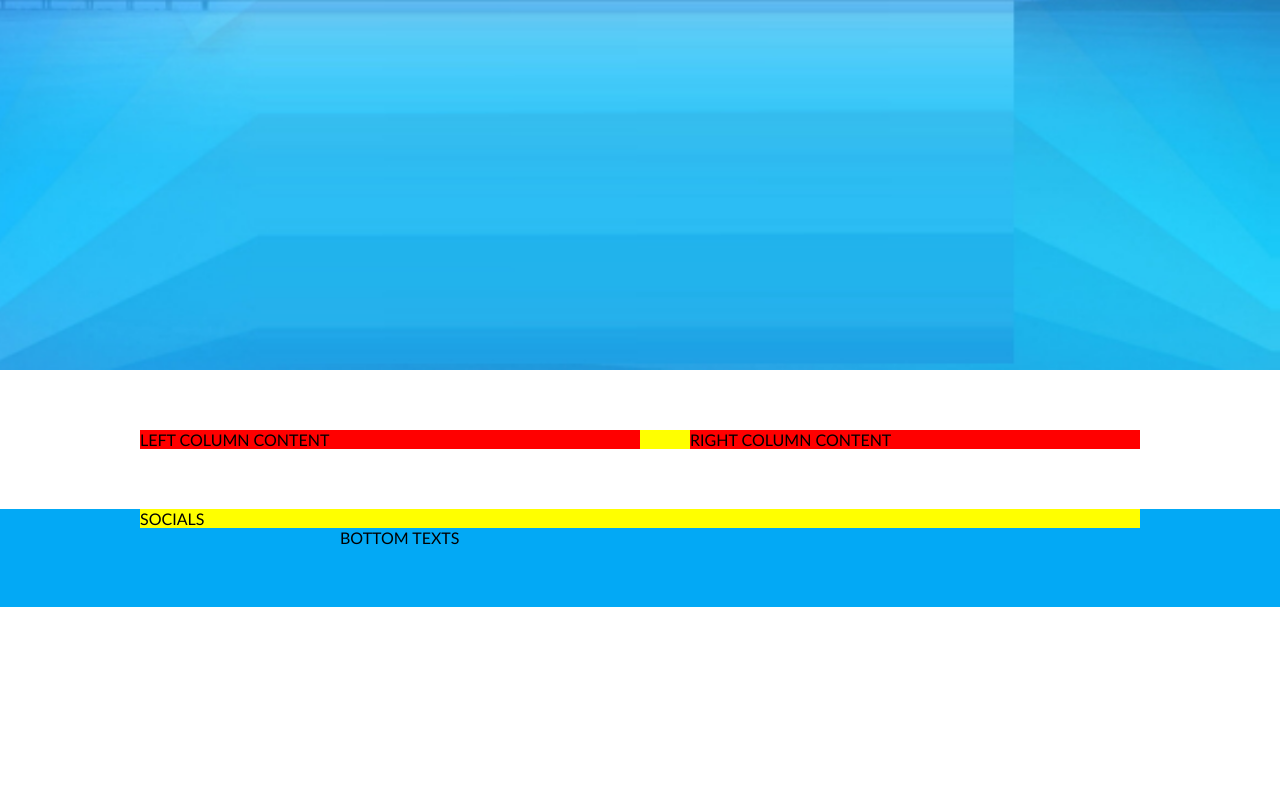
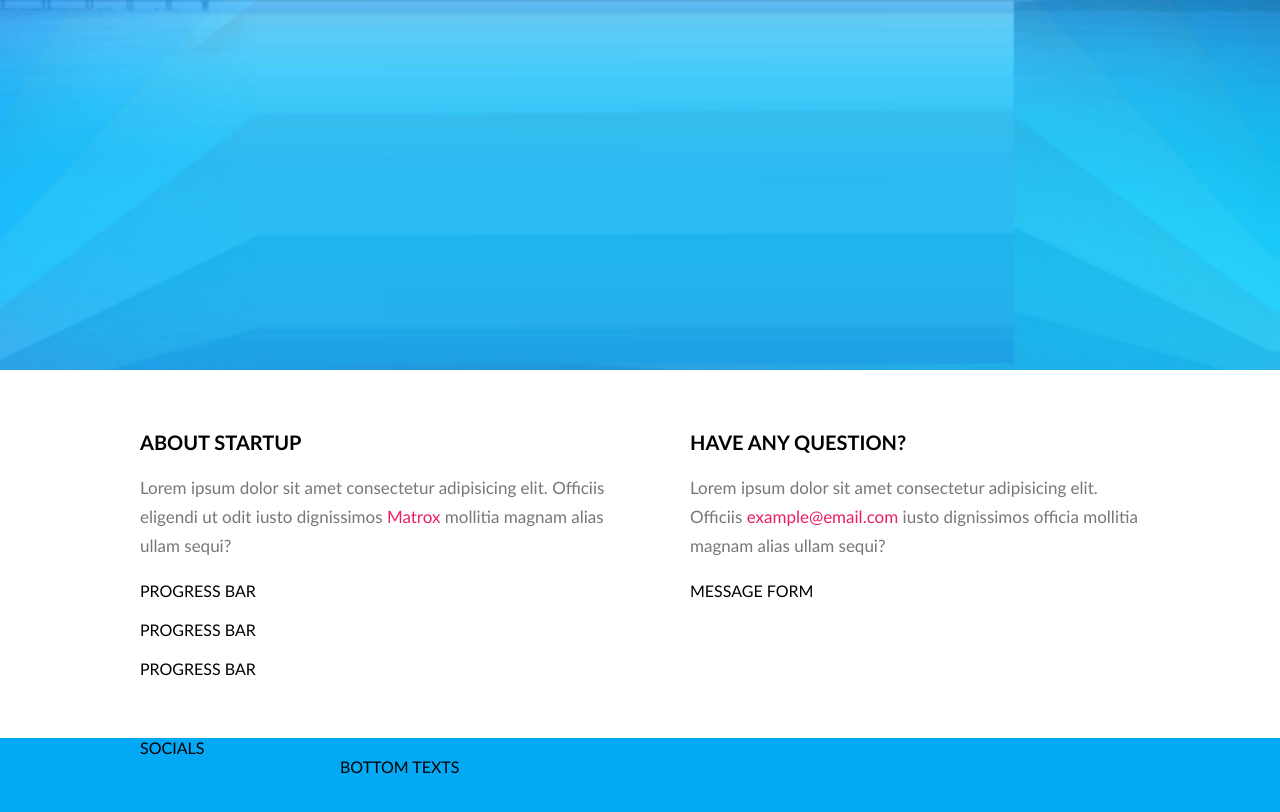
Before and after one commit to front-end-by-rimantas/27-grupe-coming-soon, a website: page index.html in a window 1280 px wide. Shown: the part 430-1242 px from the top of the page. Before the commit the page ends 1037 px from the top, so only its background shows below. Drawn offline with Linux system fonts and the light colour scheme.

Commit message:
Main content structure #6

```diff
--- a/css/basic/layout.css
+++ b/css/basic/layout.css
@@ -14,18 +14,15 @@
   display: inline-block;
   width: 1000px;
   margin-left: calc(50% - 500px);
-  background-color: yellow;
 }
 
 .container .left-column {
   width: 50%;
   float: left;
-  background-color: red;
 }
 .container .right-column {
   width: 45%;
   float: right;
-  background-color: red;
 }
 
 @media (max-width: 1100px) {
--- a/css/home.css
+++ b/css/home.css
@@ -52,6 +52,28 @@
 }
 
 /* MAIN */
+.left-column,
+.right-column {
+  display: flex;
+  flex-direction: column;
+  gap: 20px;
+}
+
+main h2 {
+  font-size: 20px;
+  text-transform: uppercase;
+  color: var(--color-dark);
+}
+
+main p {
+  font-size: 17px;
+  line-height: 1.7em;
+  color: var(--color-grey);
+}
+main p a {
+  color: var(--color-secondary);
+  text-decoration: none;
+}
 
 /* FOOTER */
 footer.container {
--- a/index.html
+++ b/index.html
@@ -30,10 +30,24 @@
     <main class="container">
         <div class="row-big">
             <div class="left-column">
-                LEFT COLUMN CONTENT
+                <h2>About startup</h2>
+                <p>Lorem ipsum dolor sit amet consectetur adipisicing elit. Officiis eligendi ut odit iusto dignissimos <a href="#">Matrox</a> mollitia magnam alias ullam sequi?</p>
+                <div class="progress-bar">
+                    PROGRESS BAR
+                </div>
+                <div class="progress-bar">
+                    PROGRESS BAR
+                </div>
+                <div class="progress-bar">
+                    PROGRESS BAR
+                </div>
             </div>
             <div class="right-column">
-                RIGHT COLUMN CONTENT
+                <h2>Have any question?</h2>
+                <p>Lorem ipsum dolor sit amet consectetur adipisicing elit. Officiis <a href="mailto:example@email.com">example@email.com</a> iusto dignissimos officia mollitia magnam alias ullam sequi?</p>
+                <form>
+                    MESSAGE FORM
+                </form>
             </div>
         </div>
     </main>
```
